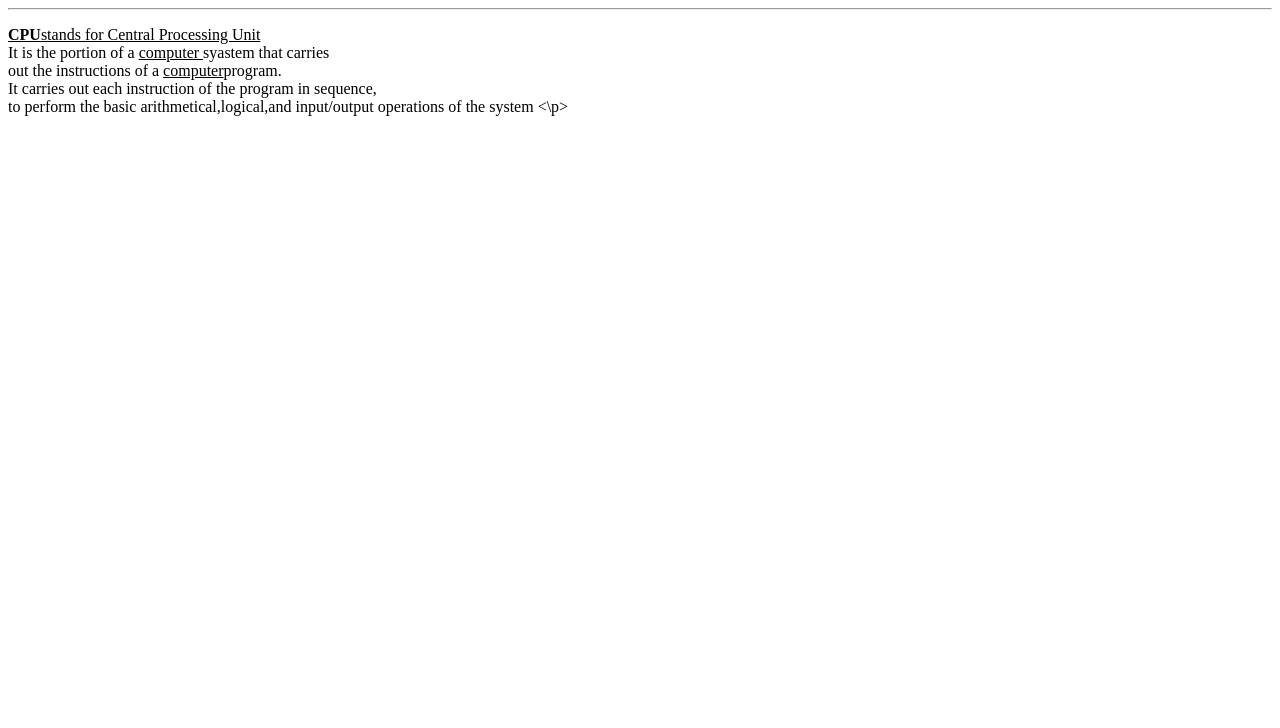
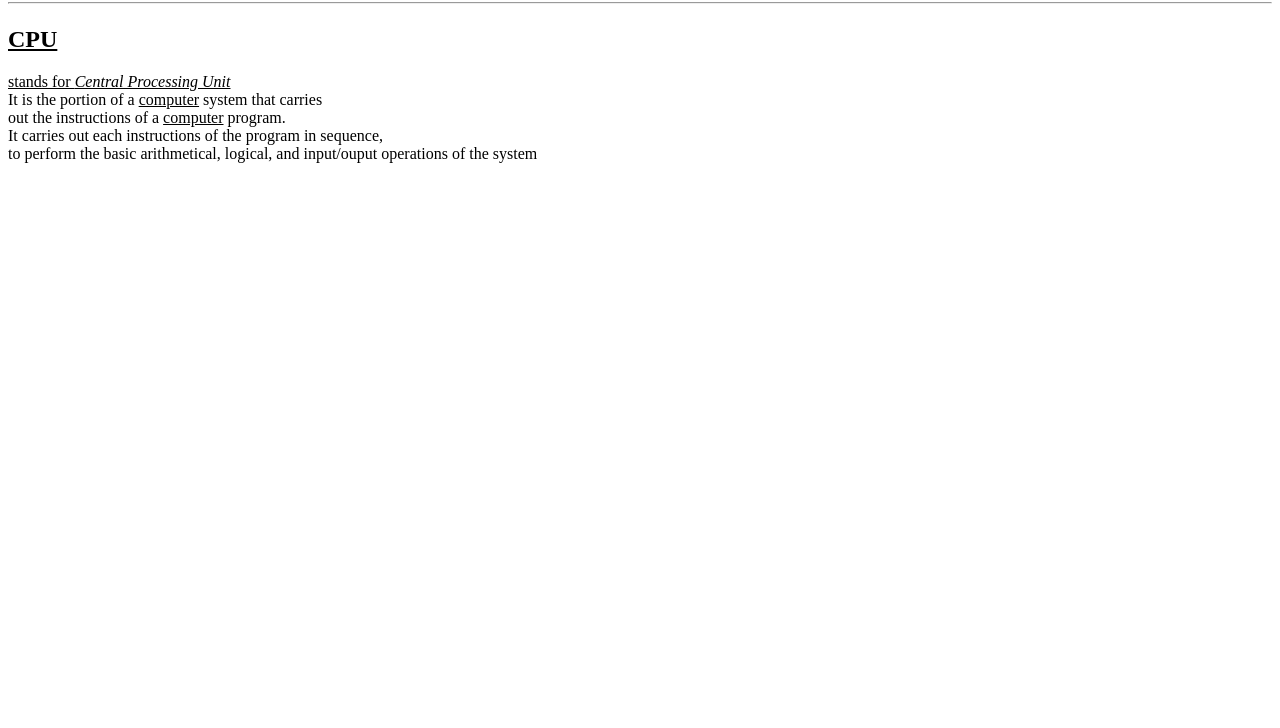
Before and after one commit to iamneo-production/cfedbabbabfdfbadaeccdfffebaeceaec, a website: page public/index.html in a window 1280 px wide. Shown: the part 72-800 px from the top of the page. Drawn offline with Linux system fonts and the light colour scheme.

Commit message:
Backup Commit

```diff
--- a/public/index.html
+++ b/public/index.html
@@ -8,13 +8,17 @@
     <link rel="stylesheet" href="style.css" />
 </head>
 <body>
-    <h1><b>CPU</b></h1>
-    <hr>
-    <p><u><b>CPU</b>stands for Central Processing Unit</u><br>
-    It is the portion of a <u>computer </u>syastem that carries<br>
-    out the instructions of a <u>computer</u>program.<br>
-    It carries out each instruction of the program in sequence,<br>
-    to perform the basic arithmetical,logical,and input/output operations of the system
-    <\p>
+
+        <h1>
+            <b>CPU</b><hr>
+        </h1>
+        <p>
+            <u><h2>CPU</h2> stands for <i>Central Processing Unit</i></u><br>
+            It is the portion of a <u>computer</u> system that carries<br>
+            out the instructions of a <u>computer</u> program.<br>
+            It carries out each instructions of the program in sequence,<br>
+            to perform the basic arithmetical, logical, and input/ouput operations of the system
+        </p>
+
 </body>
 </html>
```
